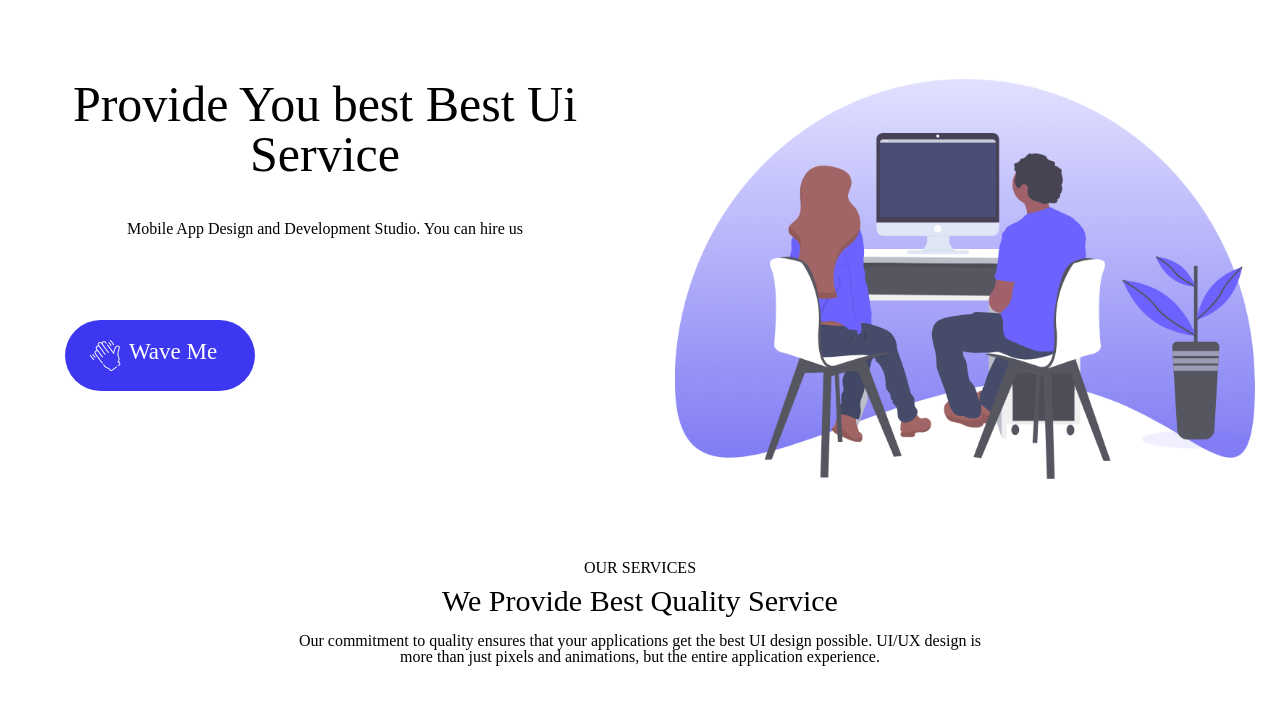
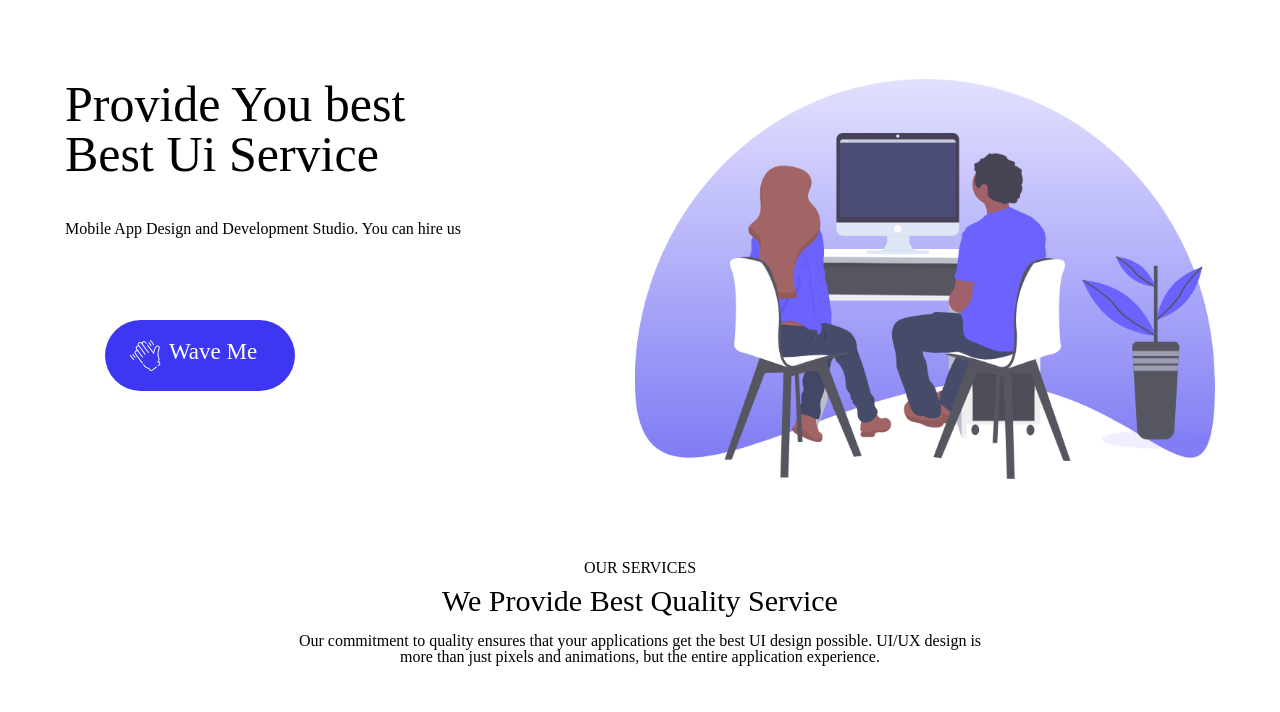
Before and after one commit to losab/lesson7, a plain HTML site: page los:lesson7/index.html in a window 1280 px wide. Shown: the part 85-797 px from the top of the page. Drawn offline with Linux system fonts and the light colour scheme.

Commit message:
fix styles

```diff
--- a/los:lesson7/css/responsive.css
+++ b/los:lesson7/css/responsive.css
@@ -1,3 +1,13 @@
+
+@media (min-width:1025px) {
+    .left h1 {
+        width: 440px;
+        text-align: left;
+    }
+    .left p {
+        text-align: left;
+    }
+}
 @media (max-width:1024px) {
    nav {
         display: none;
--- a/los:lesson7/css/style.css
+++ b/los:lesson7/css/style.css
@@ -34,7 +34,6 @@
     height:400px ;
 }
 .left {
-    width: 600px;
     height:203px ;
     text-align: center;
     display: flex;
```
Also changed, not shown: 2 other files.
